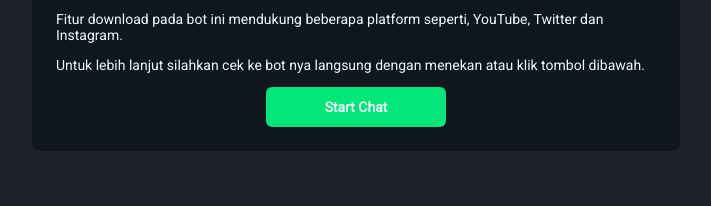
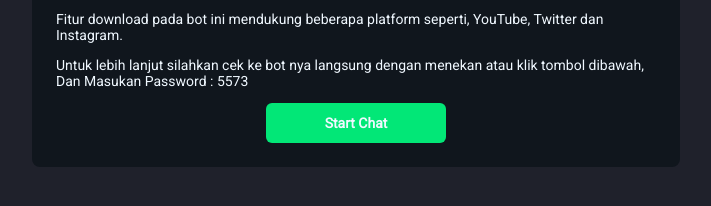
Before and after one commit to ZeroChanBot/zercha.github.io, a plain HTML site: page index.html in a window 1280 px wide. Shown: the part 322-528 px from the top of the page, without its empty margins (284-995 px from the left). Drawn offline with Linux system fonts and the light colour scheme.

Commit message:
Update index.html

```diff
--- a/index.html
+++ b/index.html
@@ -22,7 +22,7 @@
                 Fitur download pada bot ini mendukung beberapa platform seperti, YouTube, Twitter dan Instagram.
             </p>
             <p class="text">
-                Untuk lebih lanjut silahkan cek ke bot nya langsung dengan menekan atau klik tombol dibawah.
+                Untuk lebih lanjut silahkan cek ke bot nya langsung dengan menekan atau klik tombol dibawah, Dan Masukan Password : 5573
             </p>
             <button id="button" onclick="openLink()">Start Chat</button>
         </div>
```
